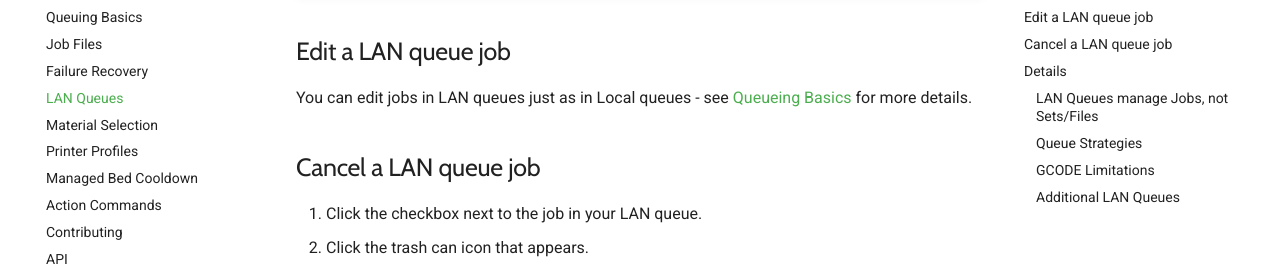
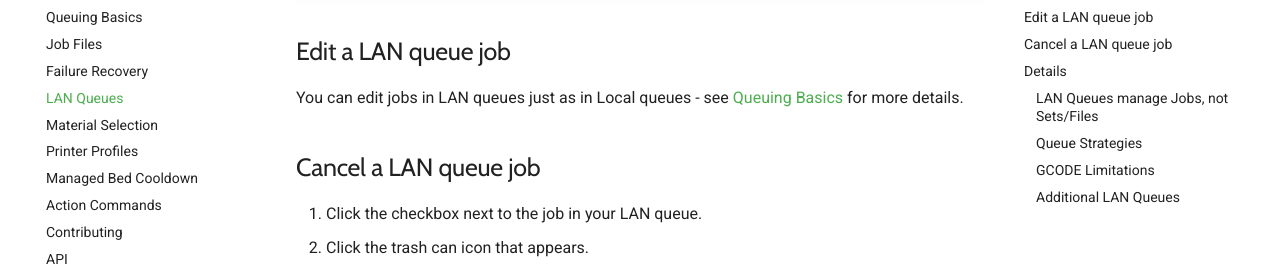
Before and after one commit to smartin015/continuousprint, an MkDocs documentation site: the page built from docs/lan-queues.md, in a window 1280 px wide and 900 px high, scrolled down 1514 px. Shown: the part 172-452 px from the top of the window. Built offline with MkDocs 1.6.1 and Material for MkDocs 9.7.7, drawn with Linux system fonts in a browser that asks for light colours.

Commit message:
Fix docs typo

```diff
--- a/docs/lan-queues.md
+++ b/docs/lan-queues.md
@@ -40,7 +40,7 @@ Submission can be undone simply by dragging the job back to the "local" queue. T
 
 ## Edit a LAN queue job
 
-You can edit jobs in LAN queues just as in Local queues - see [Queueing Basics](advanced-queueing.md) for more details.
+You can edit jobs in LAN queues just as in Local queues - see [Queuing Basics](advanced-queuing.md) for more details.
 
 ## Cancel a LAN queue job
 
```
